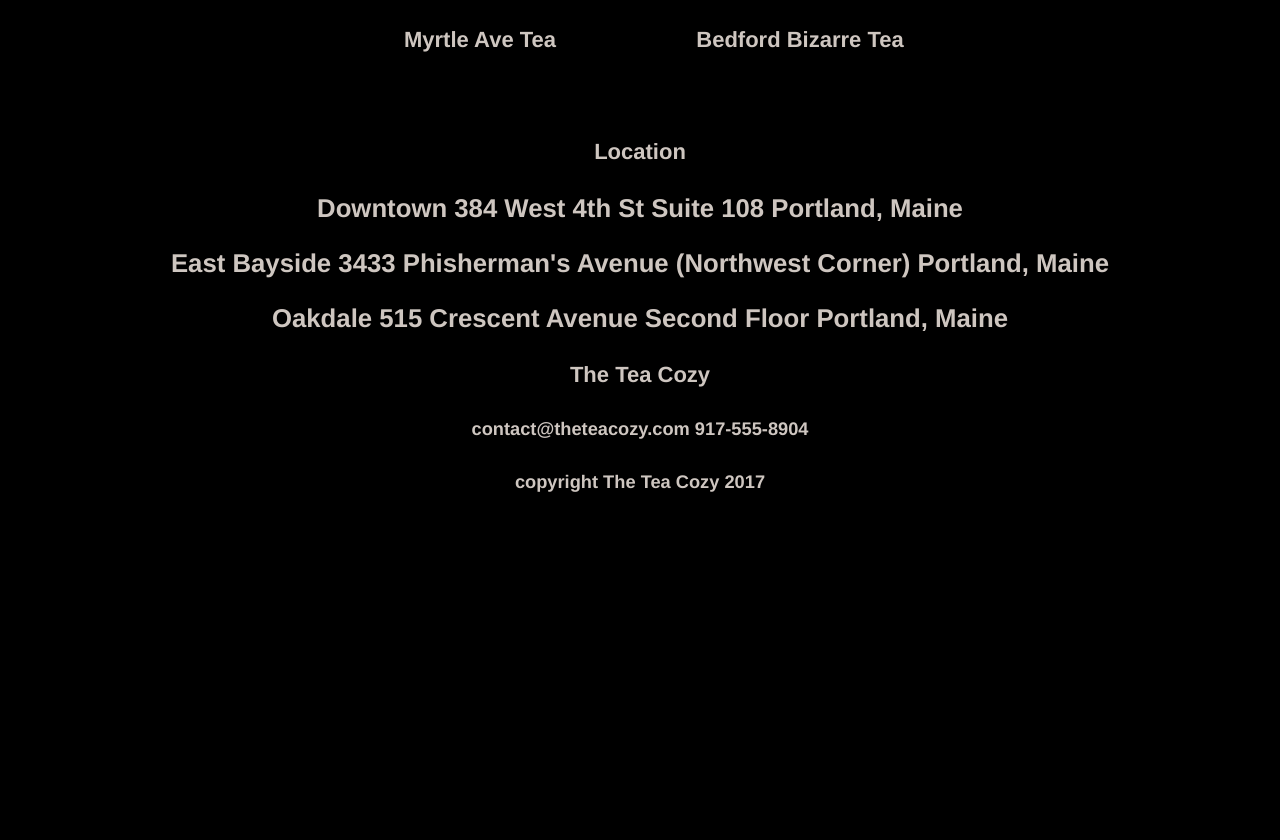
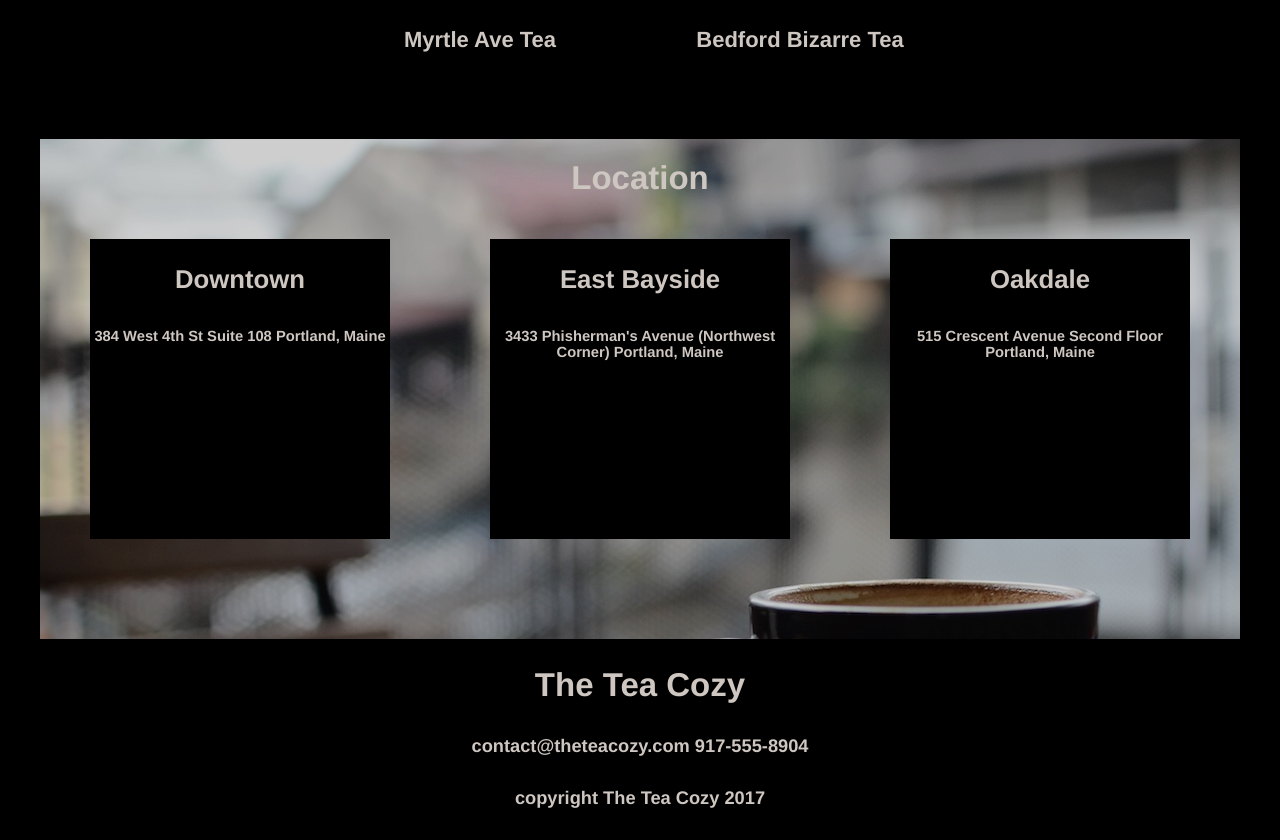
Before and after one commit to GJIONI/TeaCozy, a plain HTML site: page index.html in a window 1280 px wide. Shown: the part 1600-2440 px from the top of the page. Before the commit the page ends 2123 px from the top, so only its background shows below. Drawn offline with Linux system fonts and the light colour scheme.

Commit message:
Fixing Location

```diff
--- a/index.html
+++ b/index.html
@@ -50,18 +50,26 @@
             <span> <h4>Bedford Bizarre Tea</h4> </span>
           </div>
         </div>
-
-
       </div>
       <div class="fourth">
-        <h4>Location</h4>
+        <h2>Location</h2>
         <div class="loc">
-          <h3 class="loc1">Downtown <span> 384 West 4th St Suite 108 Portland, Maine</span> </h3>
-          <h3 class="loc2">East Bayside<span> 3433 Phisherman's Avenue (Northwest Corner) Portland, Maine</span> </h3>
-          <h3 class="loc3">Oakdale <span>515 Crescent Avenue Second Floor Portland, Maine</span> <h3>
+          <div class="loc1">
+            <h3>Downtown</h3>
+            <h6> 384 West 4th St Suite 108 Portland, Maine</h6>
+          </div>
+          <div class="loc1">
+            <h3>East Bayside</h3>
+            <h6>3433 Phisherman's Avenue (Northwest Corner) Portland, Maine</h6>
+          </div>
+          <div class="loc1">
+            <h3>Oakdale</h3>
+            <h6>515 Crescent Avenue Second Floor Portland, Maine</h6>
+          </div>
+        </div>
       </div>
       <div class="fifth">
-        <h4>The Tea Cozy</h4>
+        <h2>The Tea Cozy</h2>
         <h5>contact@theteacozy.com 917-555-8904</h5>
       </div>
       <div class="sixth">
--- a/style/style.css
+++ b/style/style.css
@@ -113,3 +113,40 @@ h4 {
   text-align: center;
   font-weight: bold;
 }
+
+
+.fourth {
+  background-image: url("images/img-locations-background.jpg");
+  height: 500px;
+  width: 1200px;
+  text-align: center;
+  display: block;
+
+}
+
+.fourth h2 {
+  padding-top: 20px;
+}
+
+.loc {
+  display: flex;
+  flex-direction: row;
+  justify-content: space-around;
+  align-items: center;
+
+}
+
+.loc1 {
+  background-color: black;
+  height: 300px;
+  width: 300px;
+  margin: 15px 40px;
+  text-align: center;
+
+
+}
+
+loc1 span {
+  opacity: 1;
+  color: seashell;
+}
```
